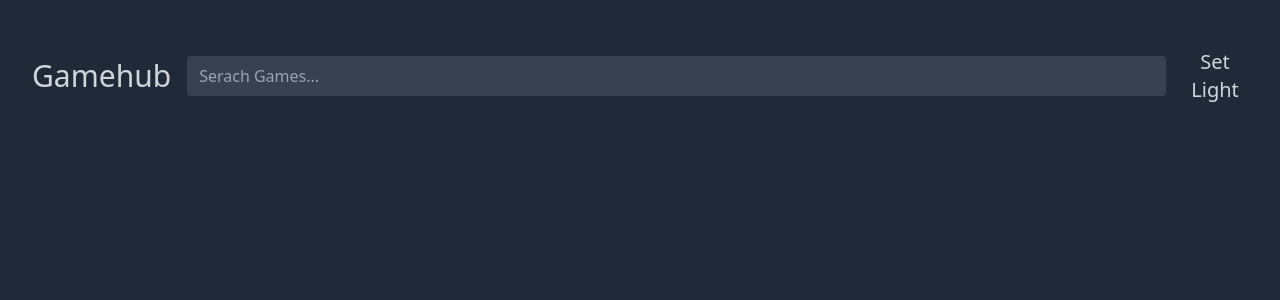
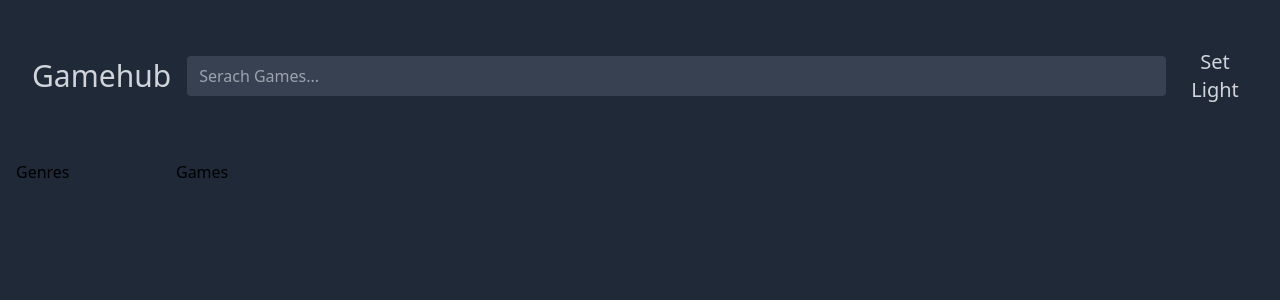
Before and after one commit to VaheedNematpour/gameHub, a React (Vite) app in the folder frontend/: page / in a window 1280 px wide. Shown: the top 300 px of the page. Built offline with nearby package versions, Linux system fonts and the light colour scheme.

Commit message:
Set the grid style for the style of main section

```diff
--- a/frontend/src/App.tsx
+++ b/frontend/src/App.tsx
@@ -9,7 +9,15 @@ function App() {
       <header className="px-8 py-12">
         <NavBar isDark={dark} setDark={() => setDark(!dark)} />
       </header>
-      <main></main>
+
+      <main className="lg:grid lg:grid-cols-8">
+        <section className="px-4 py-2 hidden lg:flex">
+          <h2>Genres</h2>
+        </section>
+        <section className="col-span-7 px-4 py-2">
+          <h2>Games</h2>
+        </section>
+      </main>
     </div>
   );
 }
```
